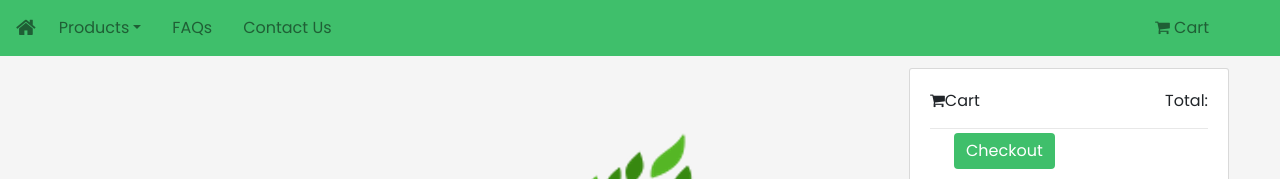
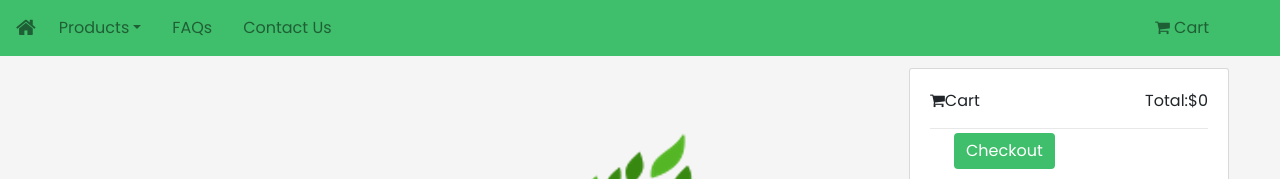
Before and after one commit to CountSigFigs/ApnaBotanicals, a React (Create React App) app: page /home in a window 1280 px wide. Both pictures are taken after a click on the link "Cart". Shown: the top 179 px of the page. Built offline with nearby package versions, Linux system fonts and the light colour scheme.

Commit message:
dropdown cart

```diff
--- a/src/Components/DisplayNavbar.js
+++ b/src/Components/DisplayNavbar.js
@@ -43,13 +43,14 @@ class DisplayNavbar extends Component {
       cartLength = null;
     }
 
+    //total amount
+    let total= cartLength * 10;
+
     //displays items in dropdown cart
     const displayItems = this.props.cart.map(item => {
       return (
-        <li key={item.id} className="list-group-item d-flex justify-content-between">
-          <div className="my-0">
-            <small>{item.name}</small>
-          </div>
+        <li key={item.id} style={{listStyle:'none'}} className='my-2'>
+          <small><img src={item.image} style={{height:50}} className='mr-2' alt={item.name} />{item.name}</small><small className='float-right mt-3'>Qty:{item.quanity}</small>
         </li>
       )
     })
@@ -93,7 +94,10 @@ class DisplayNavbar extends Component {
                     <div className='row shoppingCart'>
                       <div className='shopping-cart-header'>
                       <i class="fa fa-shopping-cart cart-icon"></i>Cart<span class="badge">{cartLength}</span>
-                        <span class="lighter-text float-right">Total:</span>
+                        <span class="lighter-text float-right">Total:${total}</span>
+                      </div>
+                      <div className='shopping-items' style={{width:300}}>
+                       {displayItems}
                       </div>
                         <DropdownItem>
                           <Link to='/shoppingcart'><Button>Checkout</Button></Link>
```
